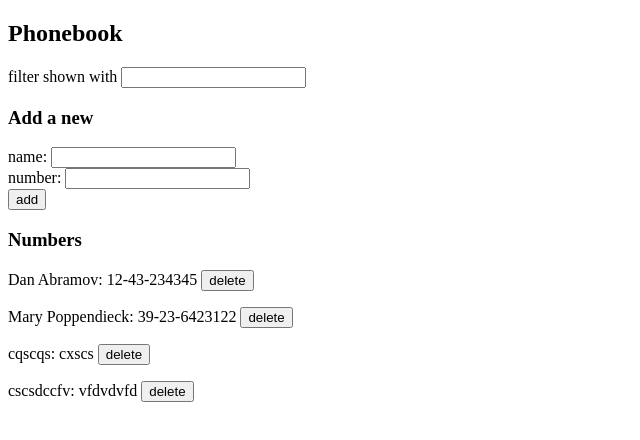
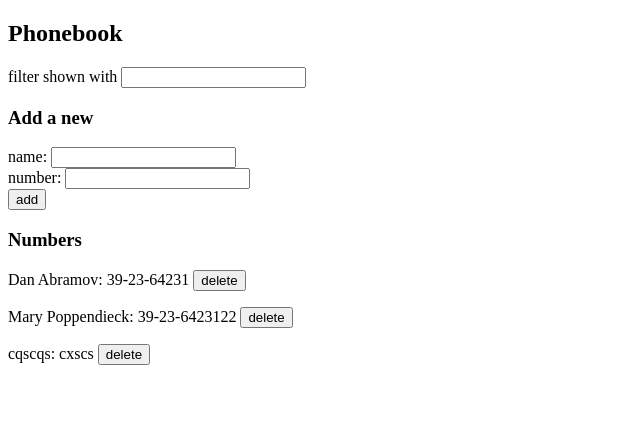
Before and after one commit to Kerim1030/FullStackExercise, a React (Vite) app in the folder part2/phonebook/: page / in a window 1280 px wide. Shown: the top 440 px of the page, without its empty margins (0-640 px from the left). Built offline with nearby package versions, Linux system fonts and the light colour scheme; data requests are answered from the project's data file.

Commit message:
Exercise 2.15

```diff
--- a/part2/phonebook/db.json
+++ b/part2/phonebook/db.json
@@ -2,7 +2,7 @@
   "persons": [
     {
       "name": "Dan Abramov",
-      "number": "12-43-234345",
+      "number": " 39-23-64231",
       "id": "3"
     },
     {
@@ -14,11 +14,6 @@
       "id": "7186",
       "name": "cqscqs",
       "number": "cxscs"
-    },
-    {
-      "id": "a71f",
-      "name": "cscsdccfv",
-      "number": "vfdvdvfd"
     }
   ]
 }
--- a/part2/phonebook/src/App.jsx
+++ b/part2/phonebook/src/App.jsx
@@ -16,9 +16,27 @@ const App = () => {
   const addPerson = (event) => {
     event.preventDefault()
     if (persons.some(person => person.name === newName)) {
-      alert(`${newName} is already added to phonebook`)
+      if (!window.confirm(`${newName} is already added to phonebook, replace the old number with a new one?`)) {
+        return
+      }
+      const person = persons.find(p => p.name === newName)
+      const changedPerson = { ...person, number: newNumber }
+      personService
+        .update(person.id, changedPerson)
+        .then(response => {
+          setPersons(persons.map(p => p.id !== person.id ? p : response))
+          setNewName('')
+          setNewNumber('')
+        })
+        .catch(error => {
+          alert(
+            `the note '${person.name}' was already removed from server.`
+          )
+          setPersons(persons.filter(p => p.id !== person.id))
+        })
       return
     }
+
     const personObject = {
       name: newName,
       number: newNumber
--- a/part2/phonebook/src/services/persons.js
+++ b/part2/phonebook/src/services/persons.js
@@ -16,4 +16,10 @@ const supprimer = (id) => {
   return request.then(response => response.data)
 }
 
-export default { getAll, create, supprimer }
+const update = (id, newObject) => {
+  const request = axios.put(`${baseUrl}/${id}`, newObject)
+  return request.then(response => response.data)
+}
+
+
+export default { getAll, create, supprimer, update }
```
